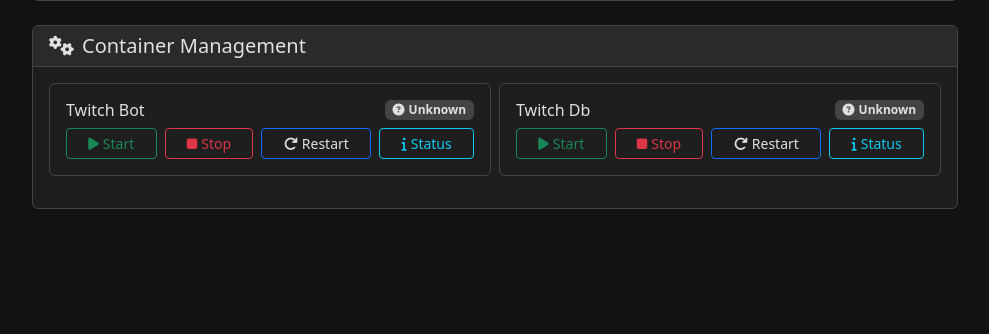
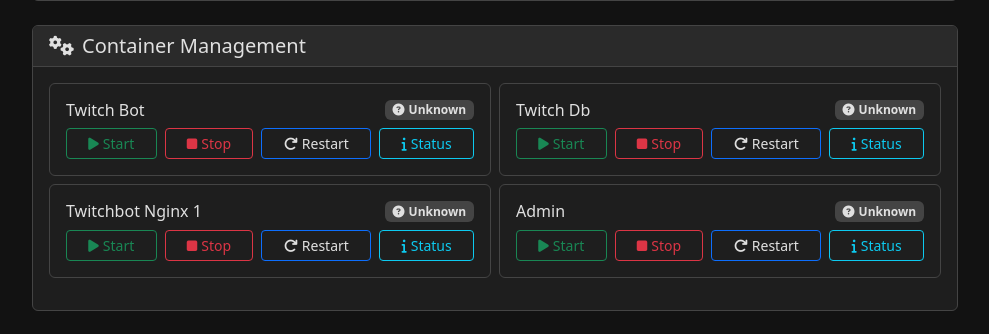
Before and after one commit to jkeevk/AIMLUL-Twitch-bot, a Python web app: template admin/app/templates/index.html in a window 1280 px wide. Shown: the part 466-800 px from the top of the page, without its empty margins (145-1134 px from the left). Run offline with Jinja, Linux system fonts and the light colour scheme; the template is opened without the code that fills it, so the values that code supplies are empty.

Commit message:
feat: add nginx and admin containers to management interface

```diff
--- a/admin/app/templates/index.html
+++ b/admin/app/templates/index.html
@@ -85,7 +85,7 @@
             </div>
             <div class="card-body">
                 <div class="row g-2">
-                    {% for container_name in ['twitch-bot', 'twitch-db'] %}
+                    {% for container_name in ['twitch-bot', 'twitch-db', 'twitchbot-nginx-1', 'admin'] %}
                     <div class="col-md-6">
                         <div class="card h-100">
                             <div class="card-body">
@@ -229,7 +229,7 @@ document.addEventListener('DOMContentLoaded', function() {
 
     // Check container status on load
     function checkContainerStatus() {
-        ['twitch-bot', 'twitch-db'].forEach(container => {
+        ['twitch-bot', 'twitch-db', 'twitchbot-nginx-1', 'admin'].forEach(container => {
             setTimeout(() => {
                 containerAction(container, 'status', true);
             }, 1000);
```
